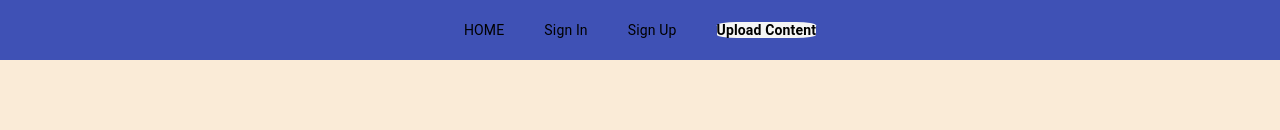
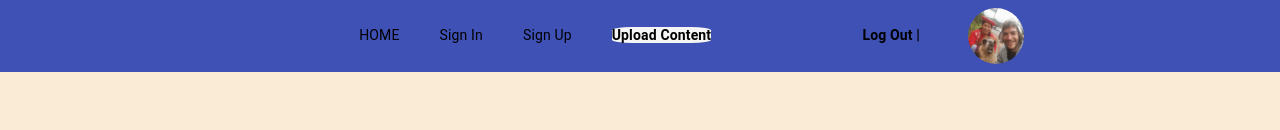
Before and after one commit to mm15-123/ed.it_client, a React (Create React App) app: page /UploadContent in a window 1280 px wide. Shown: the top 130 px of the page. Built offline with nearby package versions, Linux system fonts and the light colour scheme; no server answers.

Commit message:
sign in continue

```diff
--- a/src/Components/MainPage.css
+++ b/src/Components/MainPage.css
@@ -2,6 +2,7 @@
     background-color: #3f51b5;
     display: flex;
     justify-content: center;
+    top: -20%;
 }
 
 .navbar ul {
@@ -14,6 +15,7 @@
 .navbar li{
     display: inline-block;
         margin: 20px;
+
 }
 
 .navbar a {
@@ -30,3 +32,21 @@
     font-weight: bold;
     border-radius: 20%;
 }
+
+.logout{
+    left: 21%;
+    position: relative;
+    font-weight: bold;
+
+}
+
+.textProfile {
+    left: 17%;
+    position: relative;
+    font-weight: bold;
+}
+/*
+li {
+    top: -17%;
+    position: relative;
+} */
--- a/src/Components/MainPage.jsx
+++ b/src/Components/MainPage.jsx
@@ -9,12 +9,32 @@ import TextField from '@material-ui/core/TextField';
 import { Container, Grid } from '@material-ui/core';
 import SearchPage from './SearchPage'
 import { GlobalContext } from '../Context/GlobalContext';
+import { makeStyles } from '@material-ui/core/styles';
+import Avatar from '@material-ui/core/Avatar';
+import ProfilePicture from '../uploadedFiles/shiftan92.jpg'
+
+const useStyles = makeStyles((theme) => ({
+    ProfileDiv: {
+        display: 'flex',
+        '& > *': {
+            margin: theme.spacing(1),
+            width: theme.spacing(7),
+            height: theme.spacing(7),
+        },
+    },
+    ProfilePic: {
+        left: '126%',
+        position: 'relative',
+    },
 
 
+}));
+
 const MainPage = () => {
-    const [GlobalUserEmail, setGlobalUserEmail]= useContext(GlobalContext);
+    const classes = useStyles();
+    const [GlobalUser, setGlobalUser] = useContext(GlobalContext);
     //const {GlobalUserName, setGlobalUserName} = useContext(GlobalContext);//חייב אותם שמות בconst
-    console.log(GlobalUserEmail)
+    console.log(GlobalUser)
 
     // setGlobalUserName('hadar');//מעדכן משתנה גלובלי
     // console.log(GlobalUserName)
@@ -26,8 +46,8 @@ const MainPage = () => {
             <nav className="navbar">
 
                 <ul >
-                <li >
-                        <NavLink to='/' exact>HOME</NavLink>
+                    <li >
+                       <div> <NavLink to='/' exact>HOME</NavLink></div>
                     </li>
                     <li >
                         <NavLink to='/SignIn'>Sign In</NavLink>
@@ -38,9 +58,21 @@ const MainPage = () => {
                     <li >
                         <NavLink to='/UploadContent'>Upload Content</NavLink>
                     </li>
+                    <li className="logout">
+                        <NavLink to='/ShowProfile'>Log Out |</NavLink>
+                    </li>
+                    <li className="textProfile">
+                        <NavLink to='/ShowProfile'>{GlobalUser.Name}</NavLink>
+                    </li>
+                    {/* <li> */}
+
+                    {/* </li> */}
                 </ul>
+                <div className={classes.ProfileDiv}>
+                    <Avatar alt="Remy Sharp" src={ProfilePicture} className={classes.ProfilePic} />
+                </div>
+
             </nav>
-            {/* <SearchPage/> */}
             <Route path='/' exact component={SearchPage}/>
             <Route path='/Content' component={Content} />
             <Route path='/SignIn' component={SignIn} />
--- a/src/Components/SearchPage.jsx
+++ b/src/Components/SearchPage.jsx
@@ -16,7 +16,10 @@ const SearchPage =()=>{
     }
     return (
         <div>
+
+
         { ShowPic &&  <div className={Container}>
+
         <Grid item xs>
             <TextField
                 variant="outlined"
--- a/src/Components/SignIn.jsx
+++ b/src/Components/SignIn.jsx
@@ -59,7 +59,7 @@ const useStyles = makeStyles(theme => ({
 }));
 
   const SignIn=()=> {
-    const [GlobalUserEmail, setGlobalUserEmail]= useContext(GlobalContext);
+    const [GlobalUser, setGlobalUser]= useContext(GlobalContext);
   //const {GlobalUserName, setGlobalUserName} = useContext(GlobalContext);
   const classes = useStyles();
   const [Email, setEmail] = useState('')
@@ -95,22 +95,22 @@ const useStyles = makeStyles(theme => ({
         })
         .then(
           (result) => {
-            if(result==null){
-              // alert("הזנת שם משתמש או סיסמא לא נכונים")
+            if(result==null){//הזנת שם משתמש או סיסמא לא נכונים
               setMessage( <div className={classes.root}>    <Alert variant="filled" severity="error">
               user name or password is incorrect!
             </Alert></div>)
               console.log(Message)
             }
             else{
-              console.log("result is ", result.UserName)
+              console.log("result is ", result)
               setMessage  (<div className={classes.root}>
                 <Alert variant="filled" severity="success">
                 You've logged in successfully
               </Alert> </div>)
-              setGlobalUserEmail(result.Email);
-              console.log('GlobalUserEmail ',GlobalUserEmail)
-              setmoveMainPage(true)
+              setGlobalUser(result);
+              setmoveMainPage(true)//מעבר לעמוד הראשי לאחר התחברות מוצלחת
+
+
             }
           })
 
--- a/src/Components/SignUp.jsx
+++ b/src/Components/SignUp.jsx
@@ -192,7 +192,7 @@ const SignUp = () => {
         const formData = new FormData();
         formData.append('content1', UrlPic, UrlPic.name)
         const apiUrl = 'http://localhost:55263/api/User/CreateUser'
-        const apiUrl2 = `http://localhost:55263/api/AddPic/${Name}` ///${rName}
+        const apiUrl2 = `http://localhost:55263/api/AddPic/${Email.split("@",1)}` ///${rName}
 
         fetch(apiUrl, {
             method: 'post',
--- a/src/Context/GlobalContext.jsx
+++ b/src/Context/GlobalContext.jsx
@@ -5,11 +5,11 @@ export const GlobalContext = createContext();
 
 // Create a provider for components to consume and subscribe to changes
 export const GlobalContextProvider = props => {
-  const [GlobalUserEmail, setGlobalUserEmail] = useState('');
+  const [GlobalUser, setGlobalUser] = useState('');//תשאיר ככה,זה פרטי יוזר כללי
 
   return (
 
-      <GlobalContext.Provider value={[GlobalUserEmail, setGlobalUserEmail]}>
+      <GlobalContext.Provider value={[GlobalUser, setGlobalUser]}>
       {props.children}
     </GlobalContext.Provider>
 
```
Also changed, not shown: src/uploadedFiles/almog_levi.jpeg (added), src/uploadedFiles/shiftan92.jpg (added).
